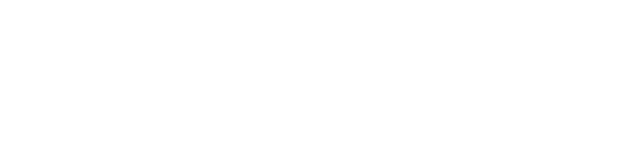
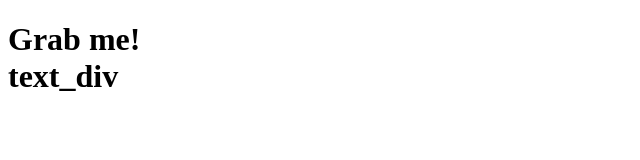
Before and after one commit to netsus/Vanilla_JS_To_do_list_review_2021, a plain HTML site: page index.html in a window 1280 px wide. Shown: the whole page, without its empty margins (0-640 px from the left). Drawn offline with Linux system fonts and the light colour scheme.

Commit message:
#3.1 HTML in Javascript 1. innerText 와 innerHTML차이     1) innerText는 해당 태그 내부에 있는 모든 텍스트를 의미.     2) innerHtml은 해당 태그 내부에 있는 모든 HTML 형식 포함 텍스트를 의미.
2. Js의 핵심은 HTML을 document라는 변수로 가져와서 해당 태그를 마음껏 바꾸고 출력할 수 있다는 것.
--> 해당 태그의 속성 출력 예시
const title = document.getElementById("title");

console.log(title.id);
console.log(title.className);

```diff
--- a/app.js
+++ b/app.js
@@ -1 +1,4 @@
-document.title = " lalalaslasdfjklhawkljvbhkajshfjkleshbkjasefhbakljg";
+const title = document.getElementById("title");
+
+console.log(title.id);
+console.log(title.className);
--- a/index.html
+++ b/index.html
@@ -7,6 +7,10 @@
     <title>Momentum</title>
 </head>
 <body>
+    <h1 class="title_class" id="title">
+        Grab me!
+        <div>text_div</div>
+    </h1>
     <script src="app.js"></script>
 </body>
 </html>
```
